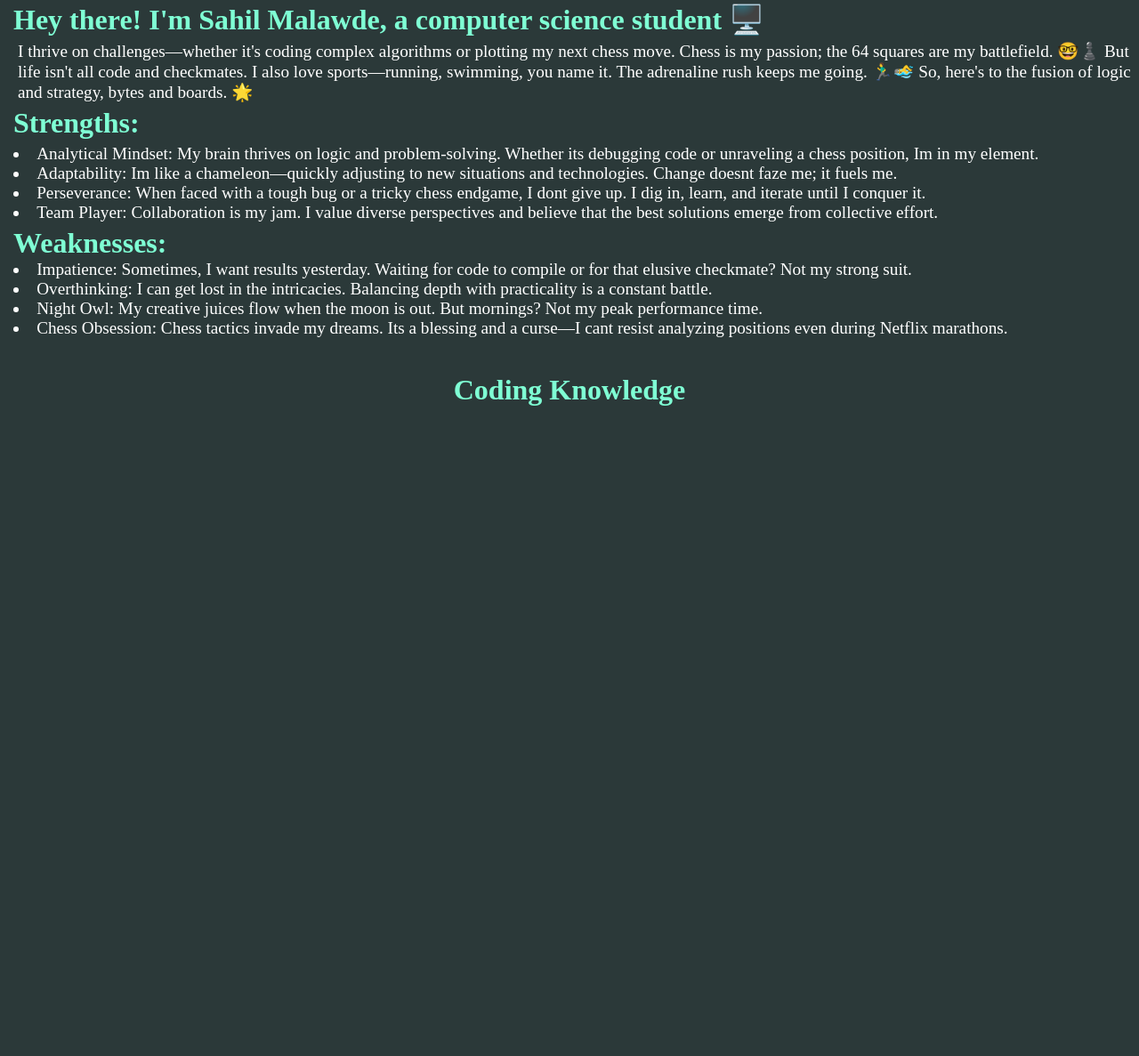
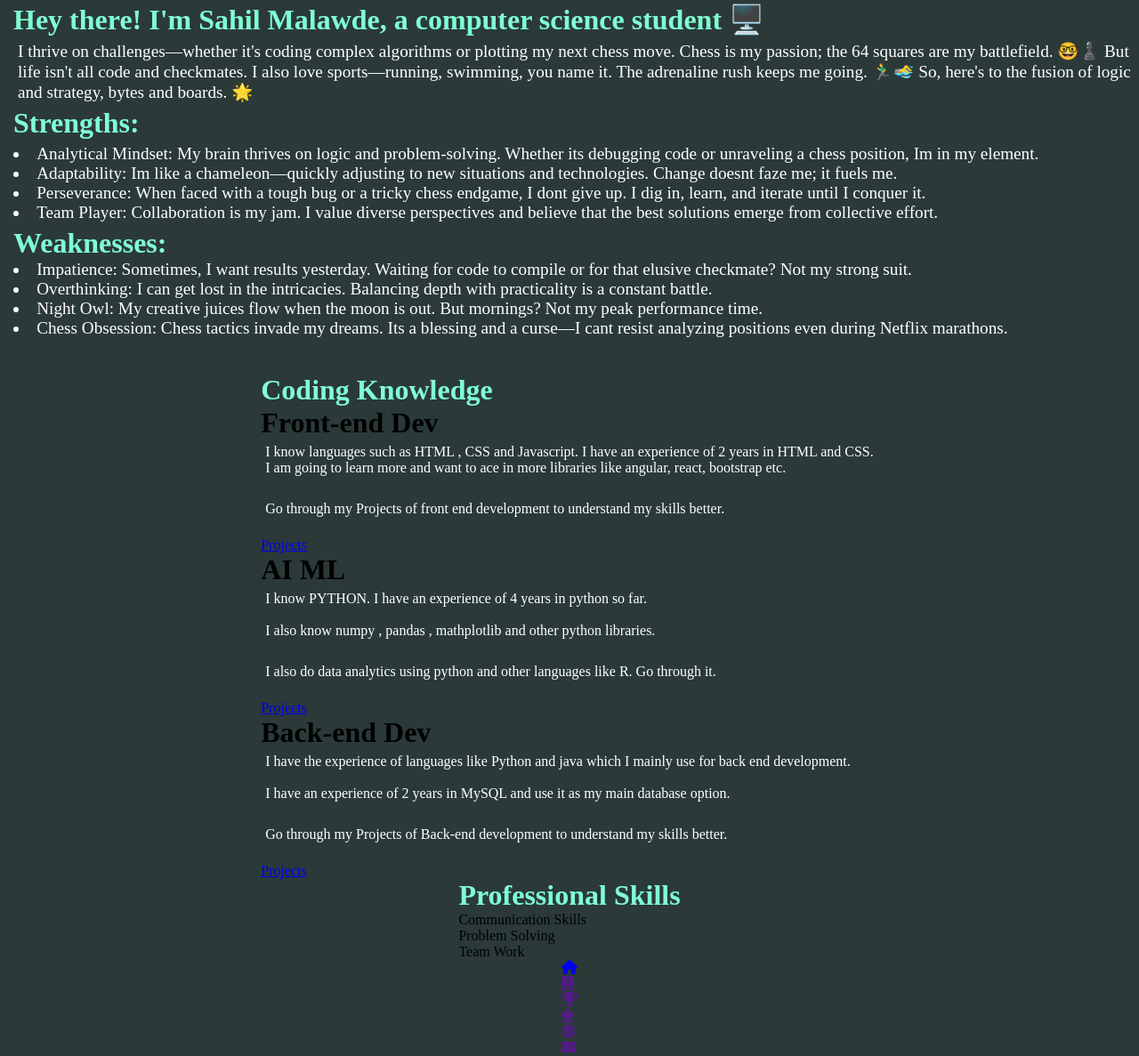
Before and after one commit to sahilmalawde/portfolio, a plain HTML site: page about.html in a window 1280 px wide. Shown: the part 743-1930 px from the top of the page at 89% size. Before the commit the page ends 1200 px from the top, so only its background shows below. Drawn offline with Linux system fonts and the light colour scheme.

Commit message:
Update about.html

```diff
--- a/about.html
+++ b/about.html
@@ -43,6 +43,41 @@
 
     <div class="info2">
         <h1 class="name">Coding Knowledge</h1>
+        <div class="skills">
+            <div class="skilltype"><h1>Front-end Dev</h1>
+                <p>I know languages such as HTML , CSS and Javascript. I have an experience of 2 years in HTML and CSS.<br> I am going to learn more and want to ace in more libraries like angular, react, bootstrap etc.</p>
+                <br>
+                <p>Go through my Projects of front end development to understand my skills better.</p>
+                <br>
+                <a href="Project.html">Projects</a>
+            </div>
+            <div class="skilltype"><h1>AI ML</h1>
+                <p>I know PYTHON. I have an experience of 4 years in python so far.<br><br> I also know numpy , pandas , mathplotlib and other python libraries.</p>
+                <br>
+                <p>I also do data analytics using python and other languages like R. Go through it.</p>
+                <br>
+                <a href="Project.html">Projects</a></div>
+            <div class="skilltype"><h1>Back-end Dev</h1>
+                <p>I have the experience of languages like Python and java which I mainly use for back end development. <br><br> I have an experience of 2 years in MySQL and use it as my main database option.</p>
+                <br>
+                <p>Go through my Projects of Back-end development to understand my skills better.</p>
+                <br>
+                <a href="Project.html">Projects</a></div>
+        </div>
     </div>
+    <div class="info3">
+        <h1 class="name">Professional Skills</h1>
+        <div class="skills">
+            <div class="holder"><div id="cs"> </div>Communication Skills</div>
+            <div class="holder"><div id="ps"></div> Problem Solving</div>
+            <div class="holder"><div id="tw"></div> Team Work</div>
+        </div>
+    </div>
+    <div class="navbar"><div class="o"><a href="index.html" class="logo"><i class="fa-solid fa-house"></i></a> </div>
+    <div class="o"><a href="" class="logo"><i class="fa-solid fa-book"></i></a> </div>
+    <div class="o"><a href="" class="logo"><i class="fa-solid fa-trophy"></i></a></div>
+    <div class="o"><a href="" class="logo"><i class="fa-solid fa-chess-king"></i></a></div>
+    <div class="o"><a href="" class="logo"><i class="fa-solid fa-atom"></i></a></div>
+    <div class="o"><a href="" class="logo"><i class="fa-solid fa-envelope"></i></a></a></div></div>
 </body>
 </html>
```
